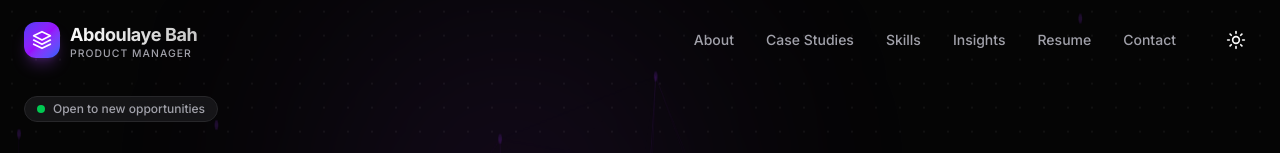
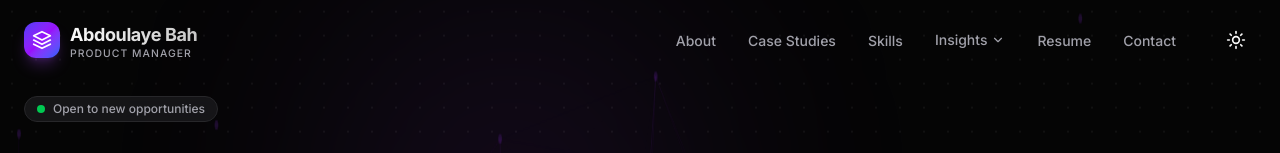
Before and after one commit to abdoulayebinta/my-portfolio, a Next.js app in the folder frontend/: page / in a window 1280 px wide. Shown: the top 153 px of the page. Built offline with nearby package versions, Linux system fonts and the light colour scheme.

Commit message:
Create AboutStory component with timeline and visual storytelling, and replace simple About section in Home page

```diff
--- a/frontend/components/navbar.tsx
+++ b/frontend/components/navbar.tsx
@@ -5,22 +5,36 @@ import Link from "next/link";
 import { usePathname } from "next/navigation";
 import { cn } from "@/lib/utils";
 import { Button } from "@/components/ui/button";
-import { Menu, X, Moon, Sun } from "lucide-react";
+import { Menu, X, Moon, Sun, ChevronDown } from "lucide-react";
 import { useTheme } from "next-themes";
 import { Logo } from "@/components/logo";
 
-const navItems = [
+interface NavItem {
+  name: string;
+  href: string;
+  children?: NavItem[];
+}
+
+const navItems: NavItem[] = [
   { name: "About", href: "/#about" },
   { name: "Case Studies", href: "/#case-studies" },
   { name: "Skills", href: "/#skills" },
-  { name: "Insights", href: "/#insights" },
-  { name: "Resume", href: "/resume.pdf" }, // Placeholder for resume
+  {
+    name: "Insights",
+    href: "/#insights",
+    children: [
+      { name: "Blogs", href: "/#insights" },
+      { name: "Videos", href: "/#insights" } // Linking to same section for now as they are combined
+    ]
+  },
+  { name: "Resume", href: "/resume.pdf" },
   { name: "Contact", href: "/#contact" },
 ];
 
 export function Navbar() {
   const [isOpen, setIsOpen] = React.useState(false);
   const [scrolled, setScrolled] = React.useState(false);
+  const [activeDropdown, setActiveDropdown] = React.useState<string | null>(null);
   const pathname = usePathname();
   const { theme, setTheme } = useTheme();
 
@@ -31,6 +45,14 @@ export function Navbar() {
     window.addEventListener("scroll", handleScroll);
     return () => window.removeEventListener("scroll", handleScroll);
   }, []);
+
+  const toggleDropdown = (name: string) => {
+    if (activeDropdown === name) {
+      setActiveDropdown(null);
+    } else {
+      setActiveDropdown(name);
+    }
+  };
 
   return (
     <header
@@ -51,14 +73,41 @@ export function Navbar() {
           {/* Desktop Nav */}
           <nav className="hidden md:flex items-center gap-8">
             {navItems.map((item) => (
+              <div key={item.name} className="relative group">
+                {item.children ? (
+                  <button
+                    className="flex items-center gap-1 text-sm font-medium text-muted-foreground hover:text-foreground transition-colors group-hover:text-foreground"
+                  >
+                    {item.name}
+                    <ChevronDown size={14} className="group-hover:rotate-180 transition-transform duration-200" />
+                  </button>
+                ) : (
                   <Link
-                key={item.name}
                     href={item.href}
                     className="text-sm font-medium text-muted-foreground hover:text-foreground transition-colors relative group"
                   >
                     {item.name}
                     <span className="absolute -bottom-1 left-0 w-0 h-0.5 bg-purple-500 transition-all group-hover:w-full" />
                   </Link>
+                )}
+
+                {/* Dropdown Menu */}
+                {item.children && (
+                  <div className="absolute top-full left-1/2 -translate-x-1/2 pt-4 opacity-0 invisible group-hover:opacity-100 group-hover:visible transition-all duration-200 transform origin-top">
+                    <div className="bg-background/95 backdrop-blur-md border border-border rounded-xl shadow-xl p-2 min-w-[160px] flex flex-col gap-1">
+                      {item.children.map((child) => (
+                        <Link
+                          key={child.name}
+                          href={child.href}
+                          className="px-4 py-2 text-sm font-medium text-muted-foreground hover:text-foreground hover:bg-secondary/50 rounded-lg transition-colors text-left"
+                        >
+                          {child.name}
+                        </Link>
+                      ))}
+                    </div>
+                  </div>
+                )}
+              </div>
             ))}
             <Button
               variant="ghost"
@@ -96,18 +145,48 @@ export function Navbar() {
       {/* Mobile Nav */}
       {isOpen && (
         <div
-          className="md:hidden absolute top-20 left-0 w-full bg-background border-b border-border p-4 shadow-lg animate-in slide-in-from-top-5"
+          className="md:hidden absolute top-20 left-0 w-full bg-background border-b border-border p-4 shadow-lg animate-in slide-in-from-top-5 max-h-[calc(100vh-5rem)] overflow-y-auto"
         >
-          <nav className="flex flex-col gap-4">
+          <nav className="flex flex-col gap-2">
             {navItems.map((item) => (
+              <div key={item.name} className="flex flex-col">
+                {item.children ? (
+                  <>
+                    <button
+                      onClick={() => toggleDropdown(item.name)}
+                      className="flex items-center justify-between text-base font-medium text-foreground hover:text-primary transition-colors py-3 px-2 rounded-md hover:bg-secondary/30"
+                    >
+                      {item.name}
+                      <ChevronDown
+                        size={16}
+                        className={cn("transition-transform duration-200", activeDropdown === item.name ? "rotate-180" : "")}
+                      />
+                    </button>
+                    {activeDropdown === item.name && (
+                      <div className="flex flex-col pl-6 gap-2 pb-2 border-l-2 border-border ml-4 my-1">
+                        {item.children.map((child) => (
                           <Link
-                key={item.name}
+                            key={child.name}
+                            href={child.href}
+                            onClick={() => setIsOpen(false)}
+                            className="text-sm font-medium text-muted-foreground hover:text-foreground py-2"
+                          >
+                            {child.name}
+                          </Link>
+                        ))}
+                      </div>
+                    )}
+                  </>
+                ) : (
+                  <Link
                     href={item.href}
                     onClick={() => setIsOpen(false)}
-                className="text-base font-medium text-foreground hover:text-primary transition-colors py-2"
+                    className="text-base font-medium text-foreground hover:text-primary transition-colors py-3 px-2 rounded-md hover:bg-secondary/30"
                   >
                     {item.name}
                   </Link>
+                )}
+              </div>
             ))}
           </nav>
         </div>
```
Lines whose indentation alone changed are shown as unchanged.
